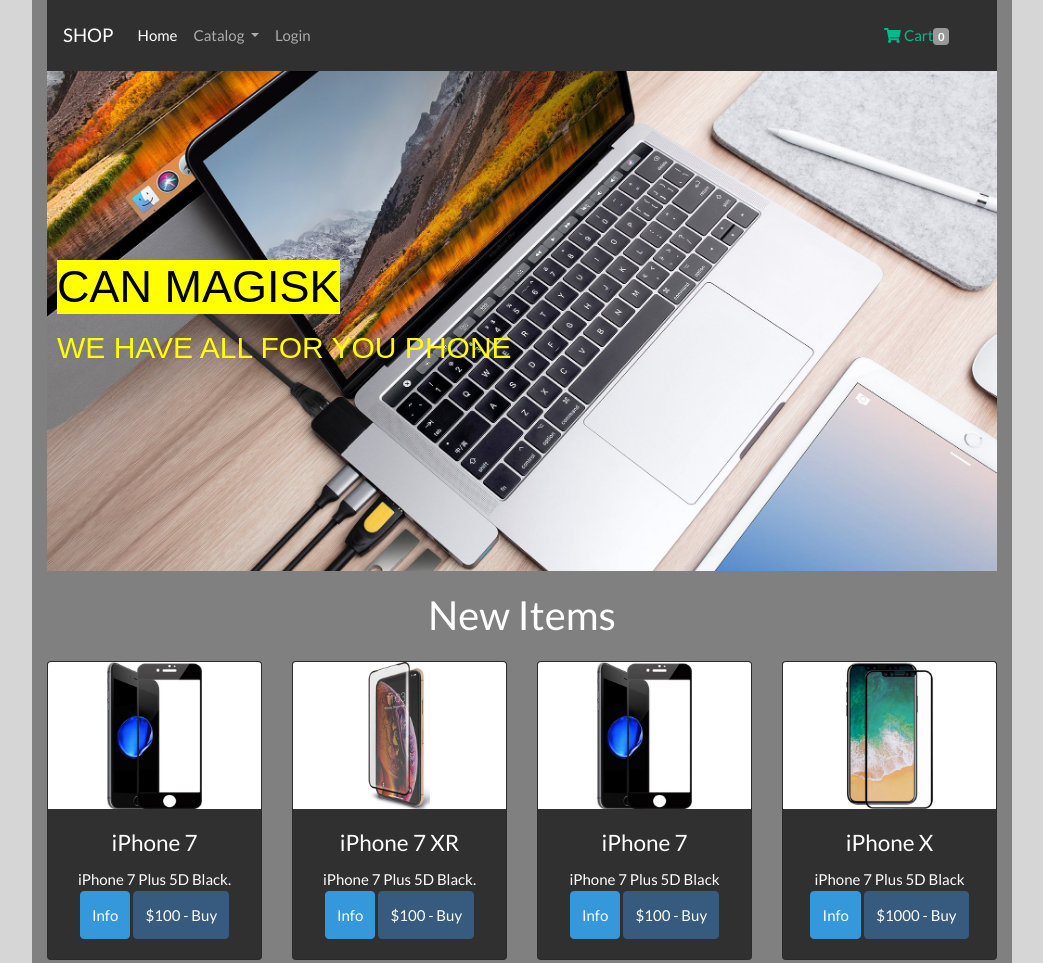
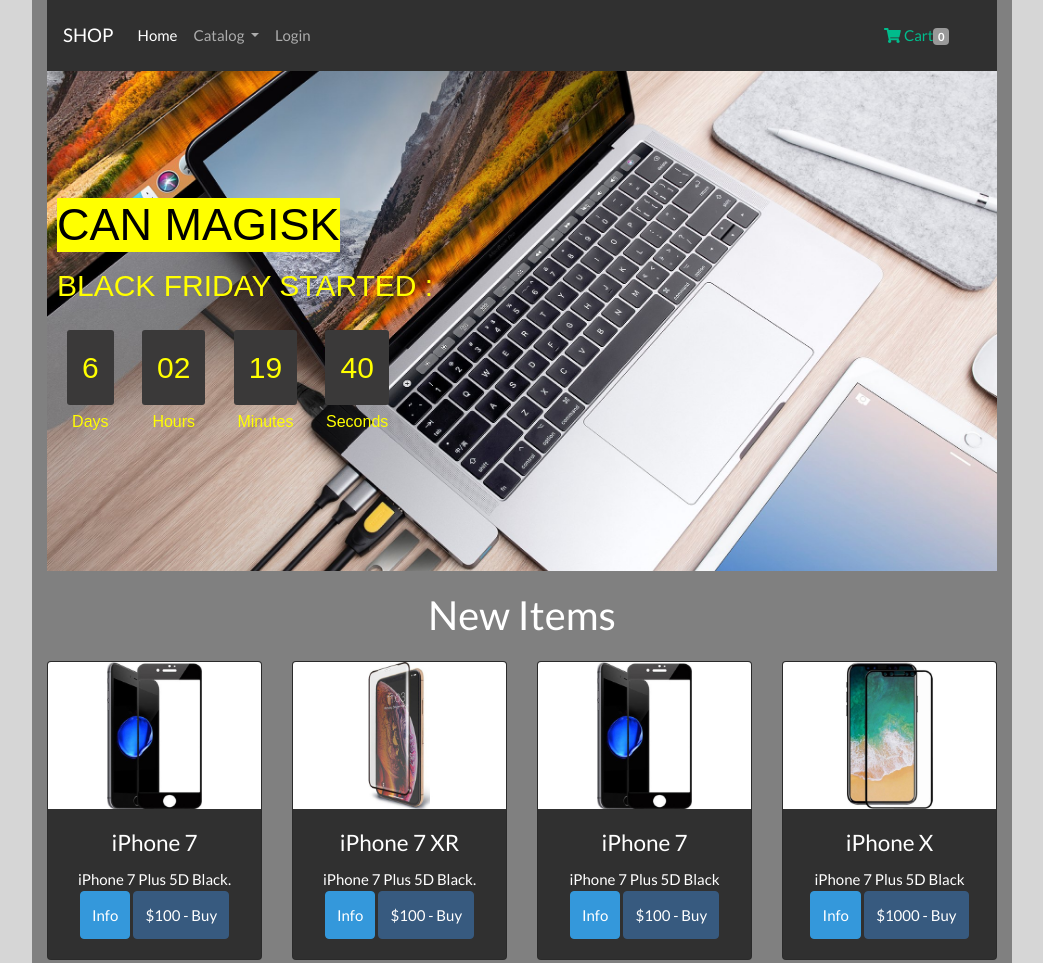
Before and after one commit to SkytybaYura/Shop_maket, a website: page index.html in a window 1280 px wide. Shown: the top 963 px of the page, without its empty margins (118-1161 px from the left). Drawn offline with nearby package versions, Linux system fonts and the light colour scheme; a web font is replaced by a local one.

Commit message:
add timer

```diff
--- a/css/index.css
+++ b/css/index.css
@@ -59,6 +59,33 @@
 header nav .menu a:hover{
     border: 1px solid;
     background: yellow;
+}
+.countdown {
+  font-family: sans-serif;
+  color: yellow;
+  display: inline-block;
+  font-weight: 100;
+  text-align: center;
+  font-size: 30px;
+}
+
+.countdown-number {
+  padding: 10px;
+  border-radius: 3px;
+  display: inline-block;
+}
+
+.countdown-time {
+  padding: 15px;
+  border-radius: 3px;
+  background: rgb(58, 57, 57);
+  display: inline-block;
+}
+
+.countdown-text {
+  display: block;
+  padding-top: 5px;
+  font-size: 16px;
 }
 @media (min-width: 550px){
     header nav{
--- a/index.html
+++ b/index.html
@@ -1,5 +1,6 @@
 <!DOCTYPE html>
 <html lang="en">
+
 <head>
 	<meta charset="UTF-8">
 	<meta name="viewport" content="width=device-width, initial-scale=1.0">
@@ -8,6 +9,7 @@
 	<link rel="stylesheet" href="css/bootstrap.css">
 	<link rel="stylesheet" href="css/index.css">
 </head>
+
 <body>
 	<header class="container" id="home">
 		<nav class="navbar navbar-expand-lg navbar-dark bg-dark">
@@ -23,7 +25,8 @@
 						</a>
 					</li>
 					<li class="nav-item dropdown">
-                            <a class="nav-link dropdown-toggle" href="#" id="navbarDropdownMenuLink" role="button" data-toggle="dropdown" aria-haspopup="true" aria-expanded="false">Catalog
+						<a class="nav-link dropdown-toggle" href="#" id="navbarDropdownMenuLink" role="button"
+							data-toggle="dropdown" aria-haspopup="true" aria-expanded="false">Catalog
 						</a>
 						<div class="dropdown-menu" aria-labelledby="navbarDropdownMenuLink">
 							<a class="dropdown-item" href="#">Action</a>
@@ -45,7 +48,25 @@
 		</nav>
 		<div class="banner">
 			<h3>CAN MAGISK</h3>
-                <h2>WE HAVE ALL FOR YOU PHONE</h2>
+			<h2>BLACK FRIDAY STARTED :</h2>
+			<div id="countdown" class="countdown">
+				<div class="countdown-number">
+					<span class="days countdown-time"></span>
+					<span class="countdown-text">Days</span>
+				</div>
+				<div class="countdown-number">
+					<span class="hours countdown-time"></span>
+					<span class="countdown-text">Hours</span>
+				</div>
+				<div class="countdown-number">
+					<span class="minutes countdown-time"></span>
+					<span class="countdown-text">Minutes</span>
+				</div>
+				<div class="countdown-number">
+					<span class="seconds countdown-time"></span>
+					<span class="countdown-text">Seconds</span>
+				</div>
+			</div>
 		</div>
 	</header>
 	<main class="container">
@@ -97,7 +118,8 @@
 		</div>
 	</footer>
 
-        <div class="modal fade" id="productInfoModal" tabindex="-1" role="dialog" aria-labelledby="productInfoLabel" aria-hidden="true">
+	<div class="modal fade" id="productInfoModal" tabindex="-1" role="dialog" aria-labelledby="productInfoLabel"
+		aria-hidden="true">
 		<div class="modal-dialog" role="document">
 			<div class="modal-content">
 				<div class="modal-header">
@@ -151,13 +173,21 @@
 			</div>
 		</div>
 	</div>
-        <script src="https://code.jquery.com/jquery-3.2.1.min.js" integrity="sha256-hwg4gsxgFZhOsEEamdOYGBf13FyQuiTwlAQgxVSNgt4=" crossorigin="anonymous"></script>
-        <script src="https://cdnjs.cloudflare.com/ajax/libs/popper.js/1.12.3/umd/popper.min.js" integrity="sha384-vFJXuSJphROIrBnz7yo7oB41mKfc8JzQZiCq4NCceLEaO4IHwicKwpJf9c9IpFgh" crossorigin="anonymous"></script>
-        <script src="https://maxcdn.bootstrapcdn.com/bootstrap/4.0.0-beta.2/js/bootstrap.min.js" integrity="sha384-alpBpkh1PFOepccYVYDB4do5UnbKysX5WZXm3XxPqe5iKTfUKjNkCk9SaVuEZflJ" crossorigin="anonymous"></script>
-        <script defer src="https://use.fontawesome.com/releases/v5.5.0/js/all.js" integrity="sha384-GqVMZRt5Gn7tB9D9q7ONtcp4gtHIUEW/yG7h98J7IpE3kpi+srfFyyB/04OV6pG0" crossorigin="anonymous"></script>
+	<script src="https://code.jquery.com/jquery-3.2.1.min.js"
+		integrity="sha256-hwg4gsxgFZhOsEEamdOYGBf13FyQuiTwlAQgxVSNgt4=" crossorigin="anonymous"></script>
+	<script src="https://cdnjs.cloudflare.com/ajax/libs/popper.js/1.12.3/umd/popper.min.js"
+		integrity="sha384-vFJXuSJphROIrBnz7yo7oB41mKfc8JzQZiCq4NCceLEaO4IHwicKwpJf9c9IpFgh" crossorigin="anonymous">
+	</script>
+	<script src="https://maxcdn.bootstrapcdn.com/bootstrap/4.0.0-beta.2/js/bootstrap.min.js"
+		integrity="sha384-alpBpkh1PFOepccYVYDB4do5UnbKysX5WZXm3XxPqe5iKTfUKjNkCk9SaVuEZflJ" crossorigin="anonymous">
+	</script>
+	<script defer src="https://use.fontawesome.com/releases/v5.5.0/js/all.js"
+		integrity="sha384-GqVMZRt5Gn7tB9D9q7ONtcp4gtHIUEW/yG7h98J7IpE3kpi+srfFyyB/04OV6pG0" crossorigin="anonymous">
+	</script>
 	<script async src="js/alert-window.js"></script>
 	<script defer src="js/cart.js"></script>
 	<script defer src="js/product-list.js"></script>
 	<script defer src="js/index.js"></script>
 </body>
+
 </html>
--- a/js/index.js
+++ b/js/index.js
@@ -4,3 +4,44 @@
   $('.products-container'),
   cart
 );
+function getTimeRemaining(endtime) {
+  const t = Date.parse(endtime) - Date.parse(new Date());
+  const seconds = Math.floor((t / 1000) % 60);
+  const minutes = Math.floor((t / 1000 / 60) % 60);
+  const hours = Math.floor((t / (1000 * 60 * 60)) % 24);
+  const days = Math.floor(t / (1000 * 60 * 60 * 24));
+  return {
+    'total': t,
+    'days': days,
+    'hours': hours,
+    'minutes': minutes,
+    'seconds': seconds
+  };
+}
+
+function initializeClock(id, endtime) {
+  const clock = document.getElementById(id);
+  const daysSpan = clock.querySelector('.days');
+  const hoursSpan = clock.querySelector('.hours');
+  const minutesSpan = clock.querySelector('.minutes');
+  const secondsSpan = clock.querySelector('.seconds');
+
+  function updateClock() {
+    const t = getTimeRemaining(endtime);
+
+    daysSpan.innerHTML = t.days;
+    hoursSpan.innerHTML = ('0' + t.hours).slice(-2);
+    minutesSpan.innerHTML = ('0' + t.minutes).slice(-2);
+    secondsSpan.innerHTML = ('0' + t.seconds).slice(-2);
+
+    if (t.total <= 0) {
+      clearInterval(timeinterval);
+    }
+  }
+
+  updateClock();
+  const timeinterval = setInterval(updateClock, 1000);
+}
+
+let deadline="November 28 2019 00:00:00 GMT+0300"; //for Ukraine
+initializeClock('countdown', deadline);
```
Lines whose indentation alone changed are shown as unchanged.
